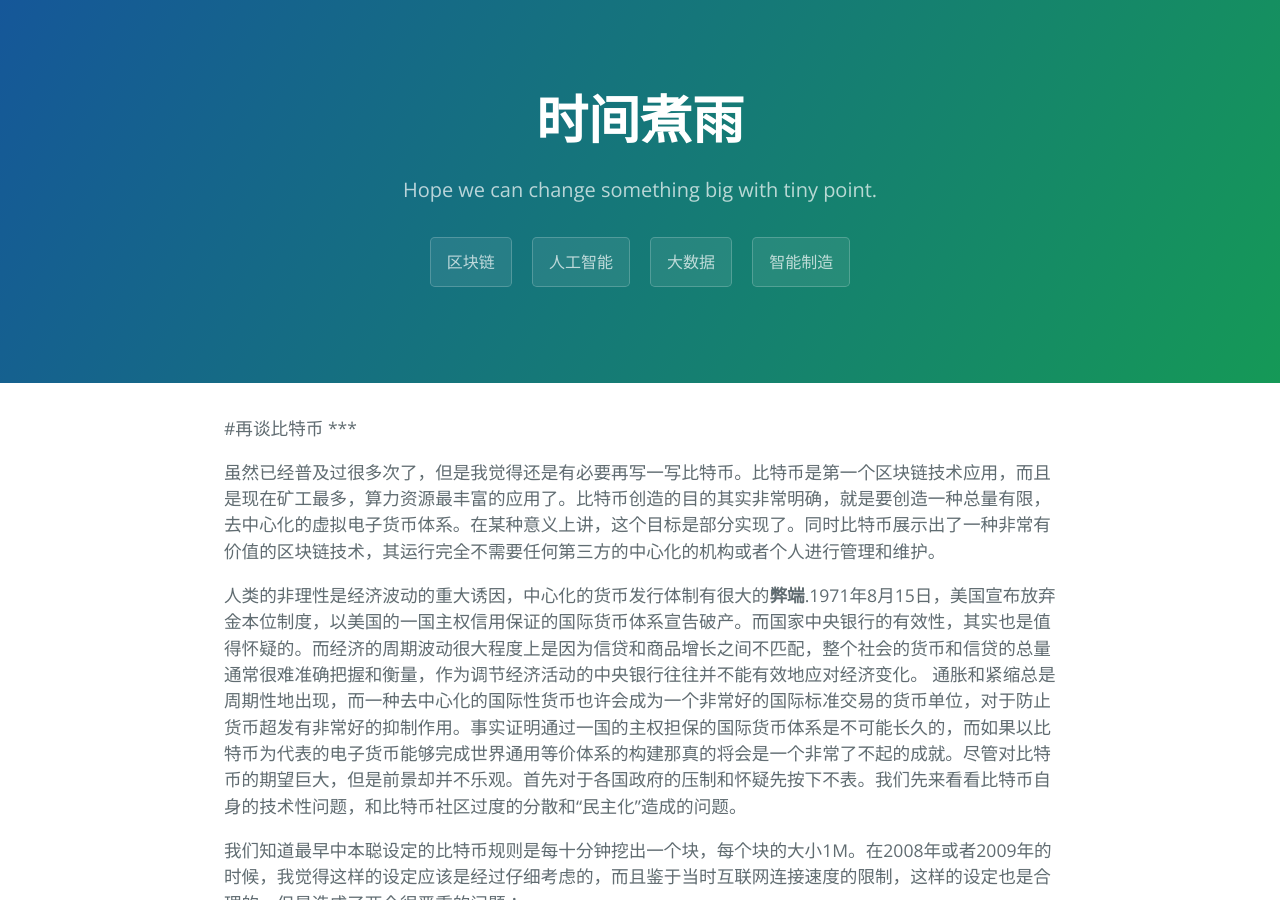
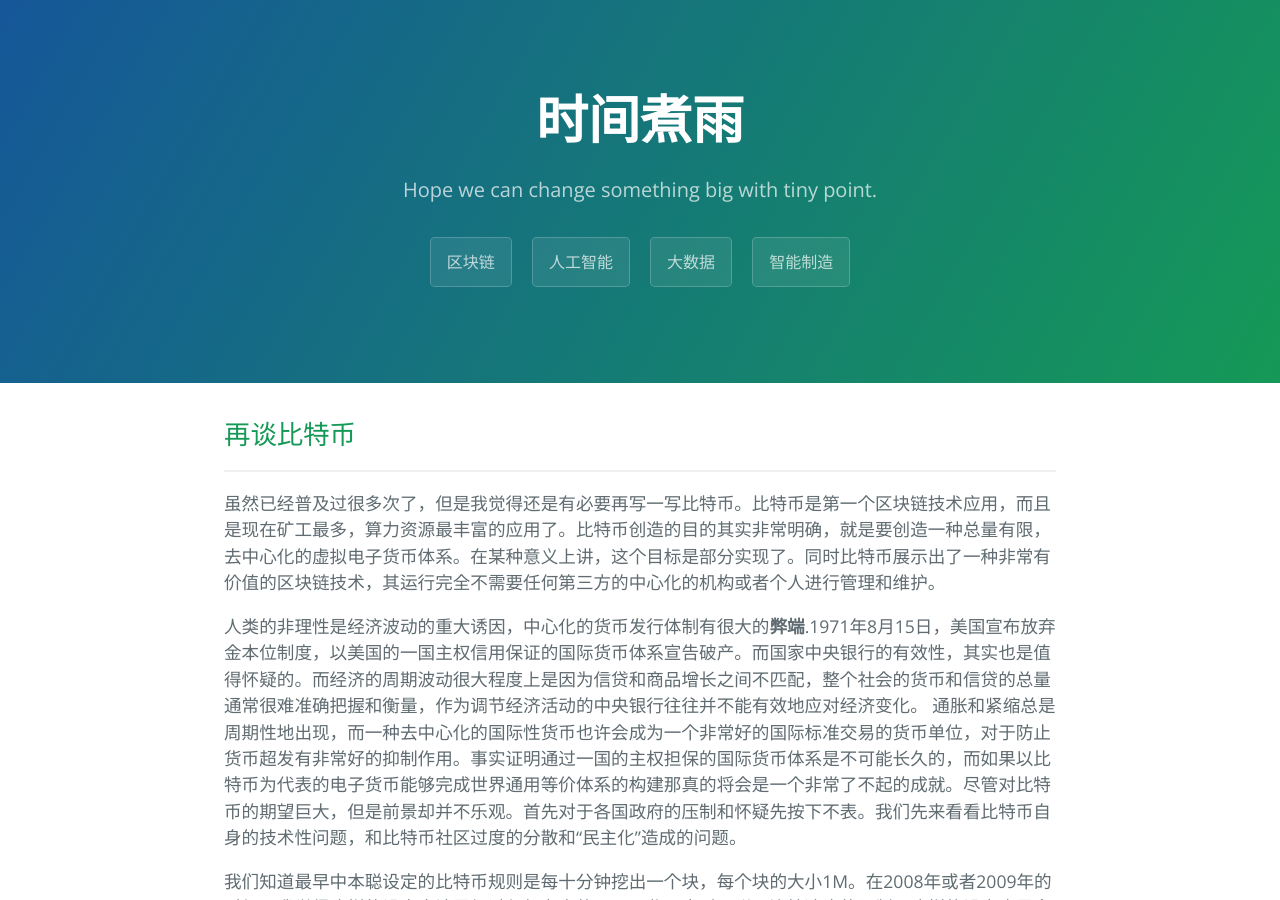
Before and after one commit to y001j/Rocky-Blog, a Jekyll site: the page built from _posts/2018-01-26-再谈比特币.markdown, in a window 1280 px wide and 900 px high. Built offline with Jekyll 4.4.1, drawn with Linux system fonts in a browser that asks for light colours; comment, search, counter and statistics services are not loaded.

```diff
--- a/_posts/2018-01-26-再谈比特币.markdown
+++ b/_posts/2018-01-26-再谈比特币.markdown
@@ -5,7 +5,7 @@ date:   2018-01-26 22:06:00
 categories: 区块链
 ---
 
-#再谈比特币
+## 再谈比特币
 ***
 
 虽然已经普及过很多次了，但是我觉得还是有必要再写一写比特币。比特币是第一个区块链技术应用，而且是现在矿工最多，算力资源最丰富的应用了。比特币创造的目的其实非常明确，就是要创造一种总量有限，去中心化的虚拟电子货币体系。在某种意义上讲，这个目标是部分实现了。同时比特币展示出了一种非常有价值的区块链技术，其运行完全不需要任何第三方的中心化的机构或者个人进行管理和维护。
```
